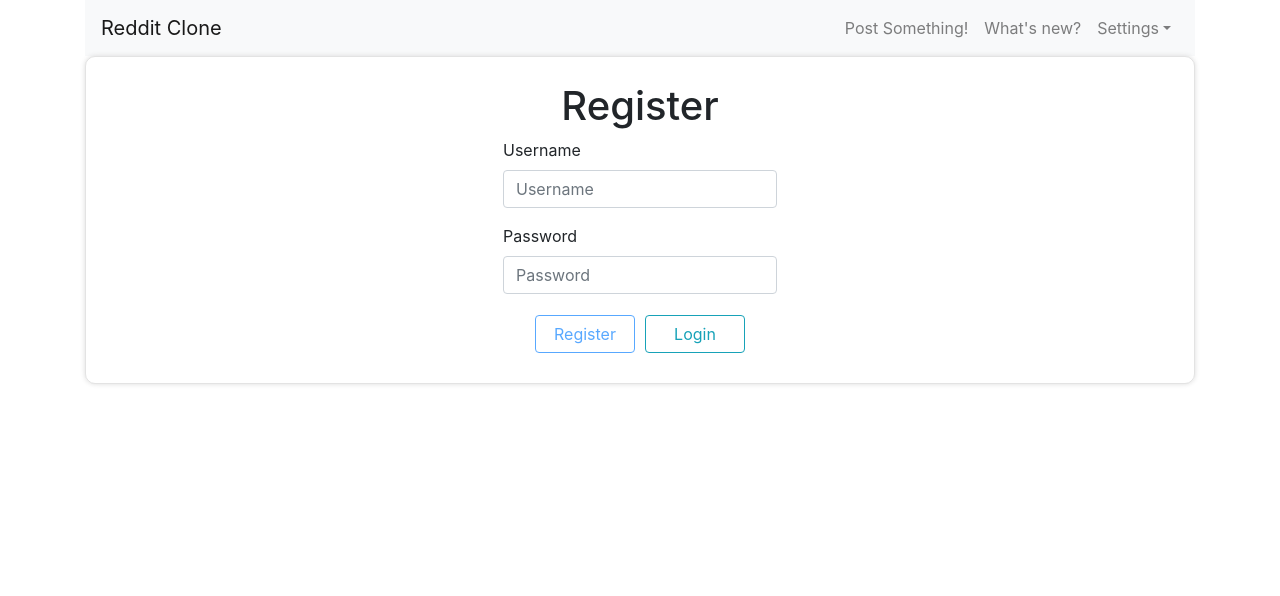
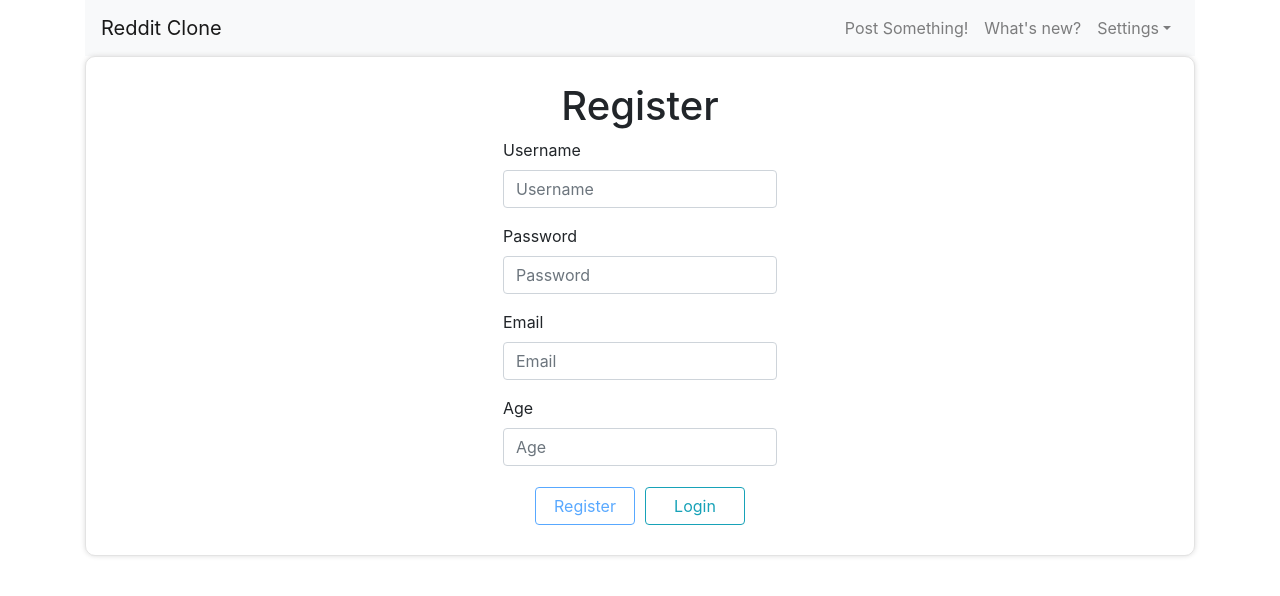
Before and after one commit to autumn0409/Mercury, a React (Create React App) app in the folder frontend/: page /register in a window 1280 px wide. Shown: the top 596 px of the page. Built offline with nearby package versions, Linux system fonts and the light colour scheme; what apollo-link-ws would draw is missing.

Commit message:
register page

```diff
--- a/frontend/src/containers/Register/Register.js
+++ b/frontend/src/containers/Register/Register.js
@@ -14,7 +14,7 @@ class Register extends Component {
 	render() {
 		const { client, history, isAuth, loading: authHint } = this.props
 
-		if (isAuth) return <Redirect to="/chat" />
+		if (isAuth) return <Redirect to="/frontpage" />
 
 		return (
 			<Mutation
@@ -27,7 +27,7 @@ class Register extends Component {
 					// Force a reload of all current queries now that user is
 					// logged in
 					client.cache.reset().then(() => {
-						history.push('/chat')
+						history.push('/frontpage')
 					})
 				}}
 				onError={error => console.error(error)}
@@ -37,13 +37,15 @@ class Register extends Component {
 						<Hint />
 					) : (
 						<Formik
-							initialValues={{ username: '', password: '' }}
+							initialValues={{ username: '', password:'',email:'',age:'' }}
 							validationSchema={REGISTER_SCHEMA}
 							onSubmit={(values, { setSubmitting }) => {
 								register({
 									variables: {
 										username: values.username.toLowerCase(),
-										password: values.password
+										password: values.password,
+										email: values.email,
+										age: values.age
 									}
 								})
 								setSubmitting(false)
@@ -97,15 +99,58 @@ class Register extends Component {
 													: ''}
 											</FormText>
 										</FormGroup>
+
+										<FormGroup>
+											<Label for="email">Email</Label>
+											<Input
+												id="email"
+												name="email"
+												value={values.email}
+												type="email"
+												autoComplete="current-email"
+												label="Email"
+												onChange={handleChange}
+												onBlur={handleBlur}
+												placeholder="Email"
+											/>
+											<FormText color="danger">
+												{errors.email
+													? errors.email.replace('email', 'Email')
+													: ''}
+											</FormText>
+										</FormGroup>
+										<FormGroup>
+											<Label for="age">Age</Label>
+											<Input
+												id="age"
+												name="age"
+												value={values.age}
+												type="age"
+												autoComplete="current-age"
+												label="Age"
+												onChange={handleChange}
+												onBlur={handleBlur}
+												placeholder="Age"
+											/>
+											<FormText color="danger">
+												{errors.age
+													? errors.age.replace('age', 'Age')
+													: ''}
+											</FormText>
+										</FormGroup>
 										<div className="col-sm-12 text-center">
 											<Button
 												type="submit"
 												disabled={
 													!values.username ||
 													!values.password ||
+													!values.email ||
+													!values.age ||
 													isSubmitting ||
 													!!(errors.username && touched.username) ||
-													!!(errors.password && touched.password)
+													!!(errors.password && touched.password) ||
+													!!(errors.email && touched.email) ||
+													!!(errors.age && touched.age)
 												}
 												outline
 												style={{ width: '100px', margin: '5px' }}
--- a/frontend/src/lib/graphql/mutations.js
+++ b/frontend/src/lib/graphql/mutations.js
@@ -103,7 +103,13 @@ export const REGISTER_SCHEMA = Yup.object().shape({
 		.required('Username is required.'),
 	password: Yup.string()
 		.min(8)
-		.required('Password is required.')
+    .required('Password is required.'),
+  email: Yup.string()
+    .email()
+    .required('Email is required'),
+  age: Yup.string().required("age is required")
+
+
 })
 
 export const LOGIN_SCHEMA = Yup.object().shape({
```
